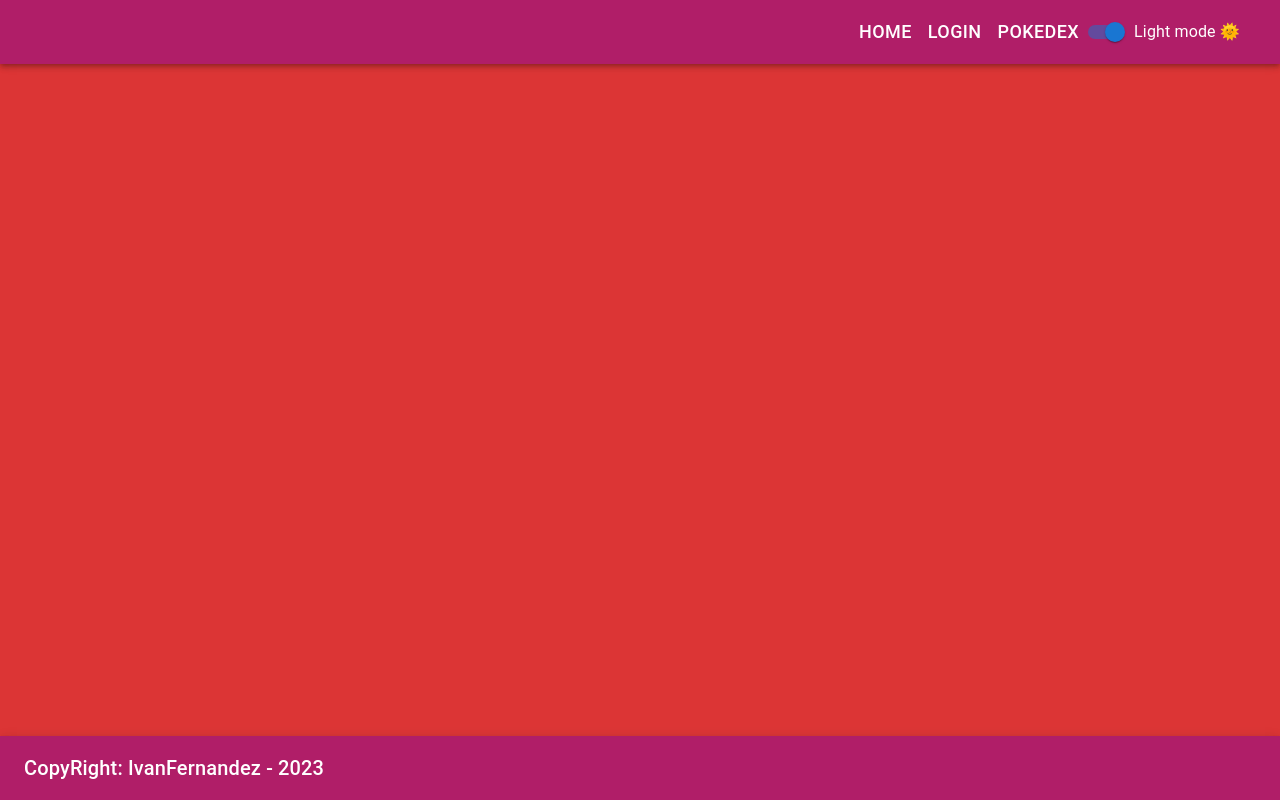
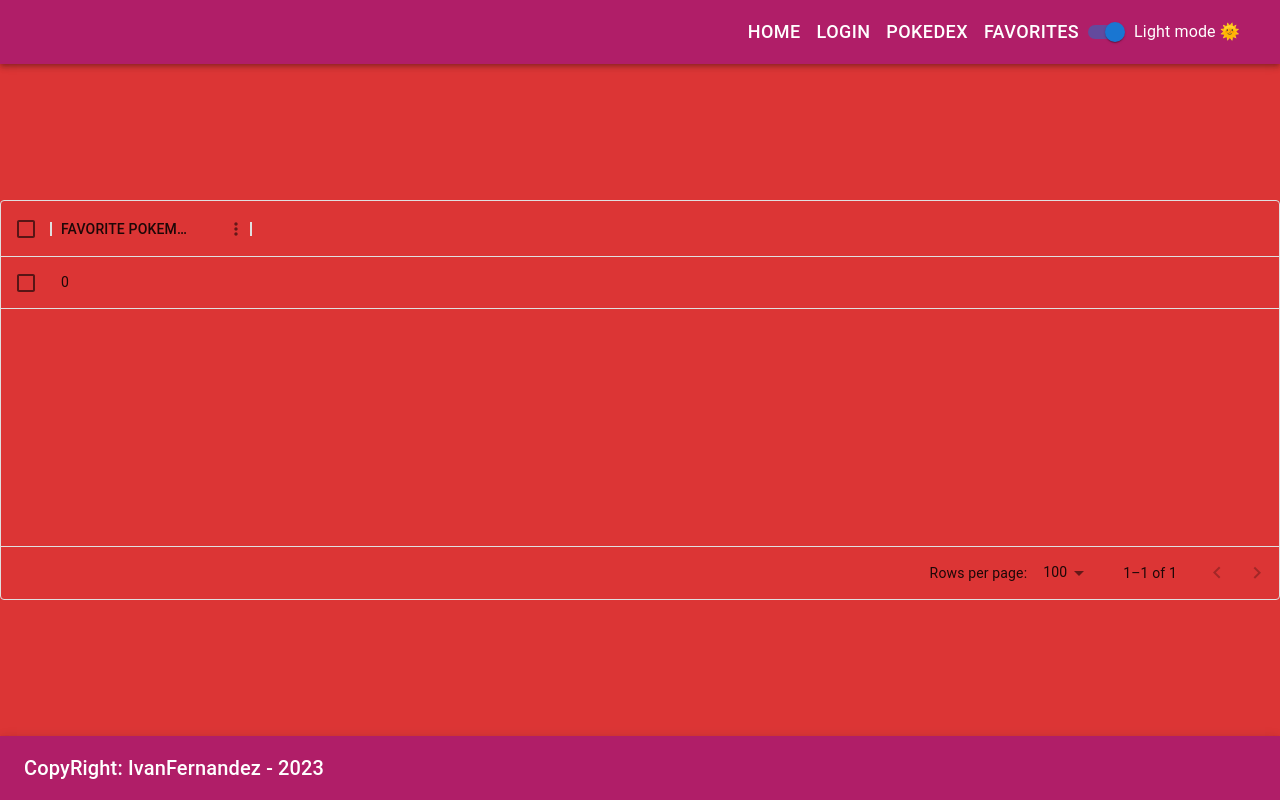
Before and after one commit to iFernandezE/pokedex, a React (Create React App) app: page /favorites in a window 1280 px wide. Built offline with nearby package versions, Linux system fonts and the light colour scheme.

Commit message:
Data grid for favorites advance

```diff
--- a/package.json
+++ b/package.json
@@ -7,6 +7,7 @@
     "@emotion/styled": "^11.10.5",
     "@mui/icons-material": "^5.11.11",
     "@mui/material": "^5.11.9",
+    "@mui/x-data-grid": "^6.0.3",
     "@testing-library/jest-dom": "^5.16.5",
     "@testing-library/react": "^13.4.0",
     "@testing-library/user-event": "^13.5.0",
--- a/src/components/AppUI.js
+++ b/src/components/AppUI.js
@@ -6,6 +6,7 @@ import Header from './common/Header';
 import Footer from './common/Footer';
 import React, { useContext } from 'react';
 import ThemeContext from '../context/ThemeContext';
+import FavoritesPage from './FavoritesPage';
 
 function AppUI() {
     const data = useContext(ThemeContext);
@@ -17,11 +18,11 @@ function AppUI() {
                 <Header />
             </div>
             <div>
-
                 <Routes>
                     <Route path='/' element={<></>} />
                     <Route path='/login' element={<SignInComponent />} />
                     <Route path='/pokedex' element={<Pokedex />} />
+                    <Route path='/favorites' element ={<FavoritesPage/>} />
                 </Routes>
             </div>
             <div className='footerNav'>
--- a/src/components/CustomCard.js
+++ b/src/components/CustomCard.js
@@ -15,6 +15,7 @@ import { Box } from '@mui/system';
 import fondoCarta from '../images/fondoCarta.jpg';
 import fondoCartaDark from '../images/fondoCartaDark.jpg';
 import Abilities from './Abilities';
+
 import React, { useContext } from 'react';
 import ThemeContext from '../context/ThemeContext';
 
@@ -47,7 +48,7 @@ export default function MediaCard(props) {
     }
 
     function handleFavoriteClick() {
-        console.log(isFavorite);
+        // console.log(isFavorite);
         if(!isFavorite)dispatch(addToFavorites(props.pokeNum));
         else if(isFavorite)dispatch(removeFromFavorites(props.pokeNum));
     }
@@ -89,8 +90,8 @@ export default function MediaCard(props) {
                         onClick={handleFavoriteClick}
                         aria-label="settings"
                         >
-
-                        {isFavorite ? <StarIcon fontSize="large" sx={{ color: 'gold' }}/> : <StarBorderIcon fontSize="large" />}
+                        {/* {isFavorite ? <StarIcon fontSize="large" sx={{ color: 'gold' }}/> : <StarBorderIcon fontSize="large" />} */}
+                        {isFavorite ? <StarIcon fontSize="large" sx={{ color: data.theme==='light'? 'red':'gold' }}/> : <StarBorderIcon fontSize="large" />}
                     </IconButton>
                 }
                 title={
--- /dev/null
+++ b/src/components/FavoritesPage.js
@@ -0,0 +1,8 @@
+import React from "react";
+import FavoritesTable from './FavoritesTable'
+
+export default function FavoritesPage(){
+    return(
+        <FavoritesTable/>
+    )
+}
--- /dev/null
+++ b/src/components/FavoritesTable.js
@@ -0,0 +1,93 @@
+import * as React from 'react';
+import { DataGrid } from '@mui/x-data-grid';
+
+import { useContext } from 'react';
+import ThemeContext from '../context/ThemeContext';
+import { useSelector } from 'react-redux';
+
+const columns = [
+  { field: 'id', headerName: 'ID', width: 70 },
+  { field: 'firstName', headerName: 'First name', width: 130 },
+  { field: 'lastName', headerName: 'Last name', width: 130 },
+  {
+    field: 'age',
+    headerName: 'Age',
+    type: 'number',
+    width: 90,
+  },
+  {
+    field: 'fullName',
+    headerName: 'Full name',
+    description: 'This column has a value getter and is not sortable.',
+    sortable: false,
+    width: 160,
+    valueGetter: (params) =>
+      `${params.row.firstName || ''} ${params.row.lastName || ''}`,
+  },
+];
+
+const rows = [
+  { id: 1, lastName: 'Snow', firstName: 'Jon', age: 35 },
+  { id: 2, lastName: 'Lannister', firstName: 'Cersei', age: 42 },
+  { id: 3, lastName: 'Lannister', firstName: 'Jaime', age: 45 },
+  { id: 4, lastName: 'Stark', firstName: 'Arya', age: 16 },
+  { id: 5, lastName: 'Targaryen', firstName: 'Daenerys', age: null },
+  { id: 6, lastName: 'Melisandre', firstName: null, age: 150 },
+  { id: 7, lastName: 'Clifford', firstName: 'Ferrara', age: 44 },
+  { id: 8, lastName: 'Frances', firstName: 'Rossini', age: 36 },
+  { id: 9, lastName: 'Roxie', firstName: 'Harvey', age: 65 },
+  { id: 10, lastName: 'Snow', firstName: 'Jon', age: 35 },
+  { id: 11, lastName: 'Roxie', firstName: 'Harvey', age: 65 },
+  { id: 12, lastName: 'Lannister', firstName: 'Cersei', age: 42 },
+  { id: 13, lastName: 'Lannister', firstName: 'Jaime', age: 45 },
+  { id: 14, lastName: 'Stark', firstName: 'Arya', age: 16 },
+  { id: 15, lastName: 'Targaryen', firstName: 'Daenerys', age: null },
+  { id: 16, lastName: 'Melisandre', firstName: null, age: 150 },
+  { id: 17, lastName: 'Clifford', firstName: 'Ferrara', age: 44 },
+  { id: 18, lastName: 'Frances', firstName: 'Rossini', age: 36 },
+  { id: 19, lastName: 'Roxie', firstName: 'Harvey', age: 65 },
+  { id: 20, lastName: 'Roxie', firstName: 'Harvey', age: 65 },
+  { id: 21, lastName: 'Snow', firstName: 'Jon', age: 35 },
+  { id: 22, lastName: 'Lannister', firstName: 'Cersei', age: 42 },
+  { id: 23, lastName: 'Lannister', firstName: 'Jaime', age: 45 },
+  { id: 24, lastName: 'Stark', firstName: 'Arya', age: 16 },
+  { id: 25, lastName: 'Targaryen', firstName: 'Daenerys', age: null },
+  { id: 26, lastName: 'Melisandre', firstName: null, age: 150 },
+  { id: 27, lastName: 'Clifford', firstName: 'Ferrara', age: 44 },
+  { id: 28, lastName: 'Frances', firstName: 'Rossini', age: 36 },
+  { id: 29, lastName: 'Roxie', firstName: 'Harvey', age: 65 },
+];
+
+export default function FavoritesTable() {
+  const data = useContext(ThemeContext);
+
+  const favorites = useSelector(state => state);
+
+  const columns = [
+    { field: 'id', headerName: 'FAVORITE POKEMON ID', width: 200 }
+  ]
+  var rows = [
+    { id: 0}
+  ]
+
+  let favoritesArray=[];
+  if (favorites) {
+    favorites.forEach(element => {
+      favoritesArray.push({id:element})
+    });
+    console.log(favoritesArray);
+    rows = favoritesArray;
+  }
+
+  return (
+    <div style={{ height: 400, width: '100%' }}>
+      <DataGrid
+        rows={rows}
+        columns={columns}
+        pageSize={5}
+        rowsPerPageOptions={[5]}
+        checkboxSelection
+      />
+    </div>
+  );
+}
--- a/src/components/common/Header.js
+++ b/src/components/common/Header.js
@@ -50,6 +50,11 @@ export default function Header() {
               Pokedex
             </NavLink>
           </Button>
+          <Button>
+            <NavLink to="/favorites" className={data.theme === 'light'? 'navLinkLightText':'navLinkDarkText'}>
+              Favorites
+            </NavLink>
+          </Button>
 
           <FormControlLabel
           className={data.theme === 'light'? 'navLinkLightText':'navLinkDarkText'}
--- a/src/components/redux/actions/pokedexActions.js
+++ b/src/components/redux/actions/pokedexActions.js
@@ -1,5 +1,3 @@
-// import { ADD_TO_FAVORITES,REMOVE_FROM_FAVORITES } from "./types";
-
 import { REMOVE_FROM_FAVORITES,ADD_TO_FAVORITES } from "./types"
 
 export const addToFavorites = (payload) => {
```
Also changed, not shown: 1 other file (tests, documents, lock files or other folders).
